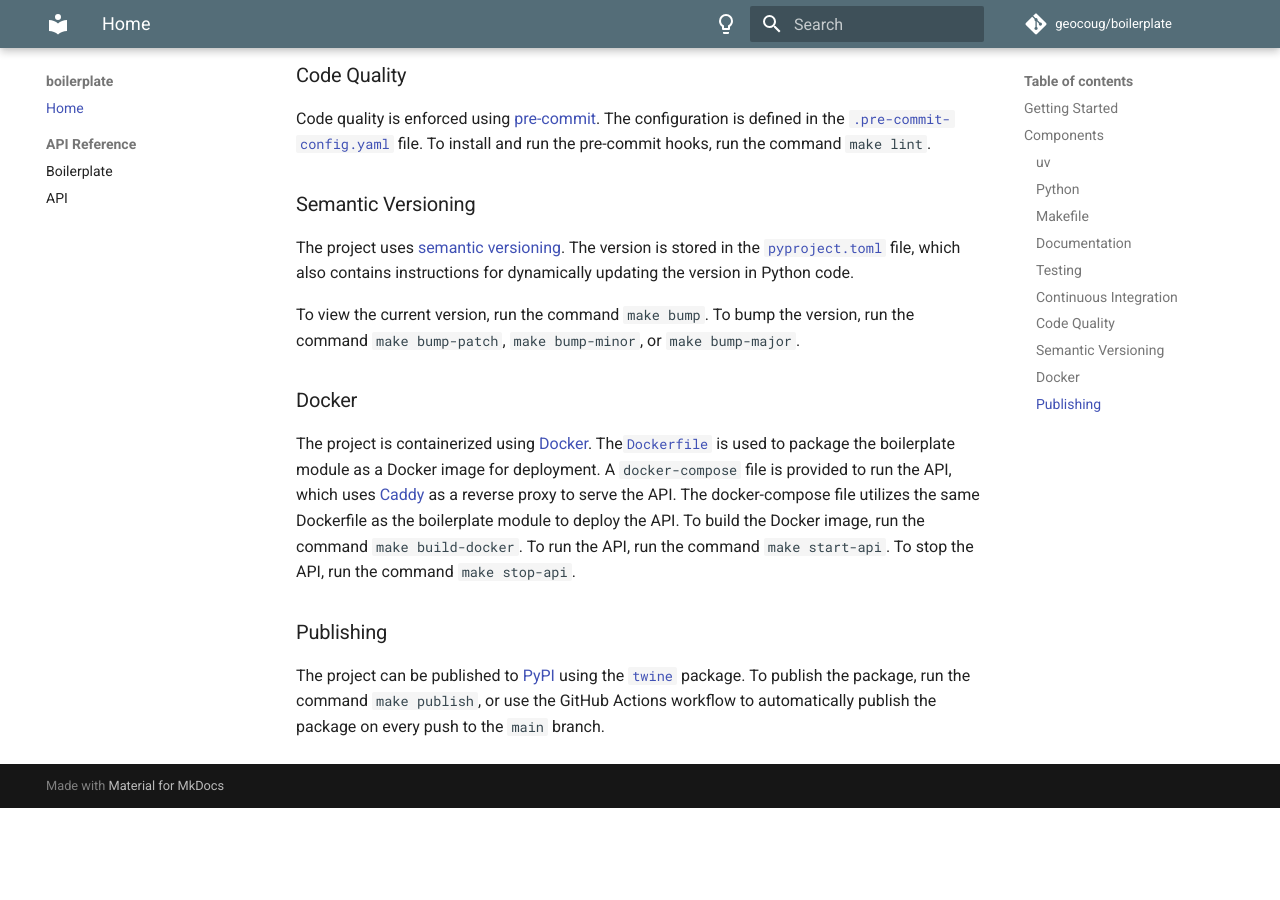
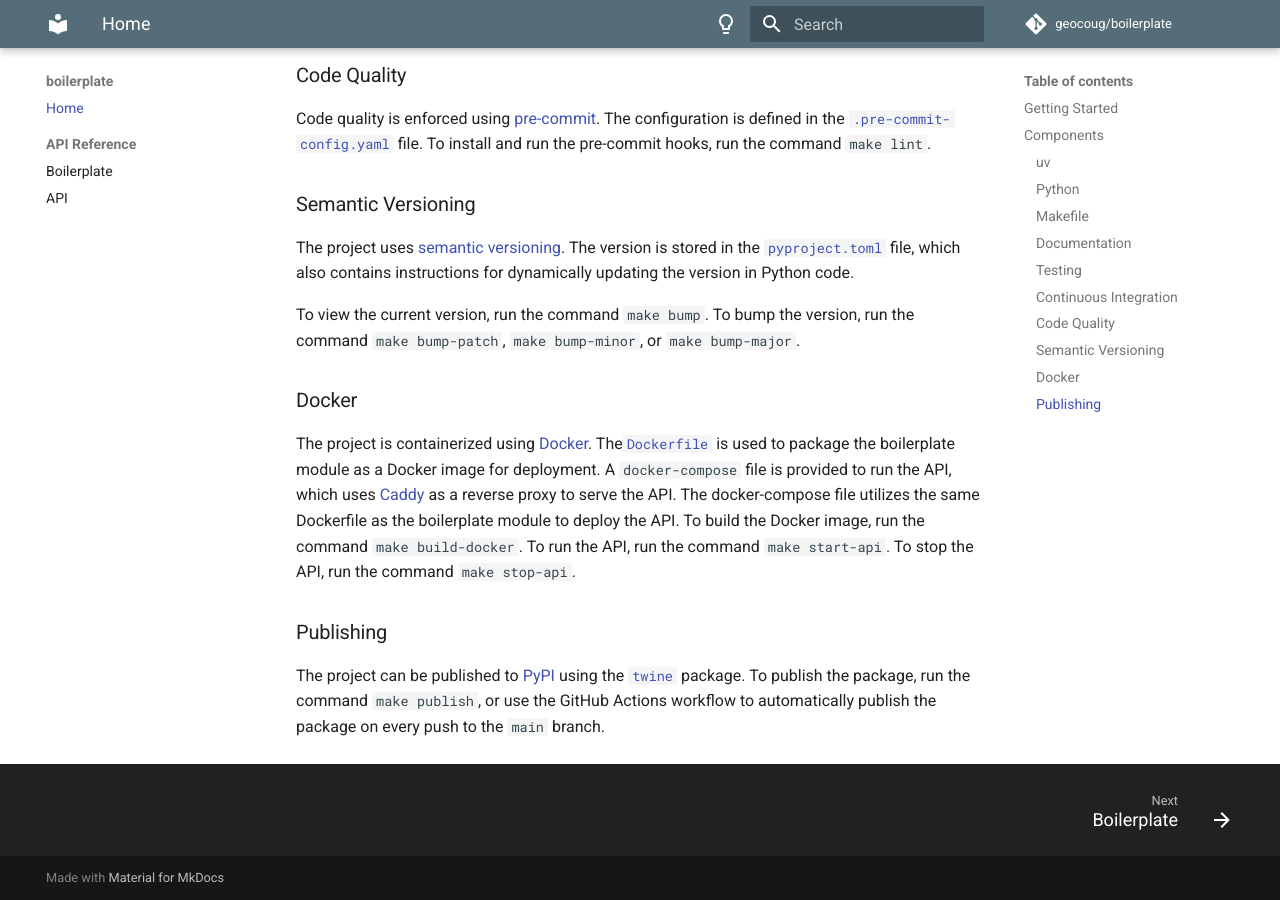
Before and after one commit to geocoug/boilerplate, an MkDocs documentation site: the page built from docs/index.md, in a window 1280 px wide and 900 px high, scrolled down 2740 px. Built offline with MkDocs 1.6.1 and Material for MkDocs 9.7.7, drawn with Linux system fonts in a browser that asks for light colours; comment, search, counter and statistics services are not loaded; before the commit the page ends 3548 px from its top, so only the background shows below that.

Commit message:
tweak docs settings
Signed-off-by: Caleb Grant <geocoug@gmail.com>

```diff
--- a/mkdocs.yaml
+++ b/mkdocs.yaml
@@ -7,17 +7,22 @@
   name: material
   features:
     - announce.dismiss
-    - content.action.edit
-    - content.action.view
+    - search.share
+    - search.suggest
+    - search.highlight
+    - navigation.instant
+    - navigation.instant.prefetch
+    - navigation.instant.progress
+    - navigation.sections
+    - navigation.indexes
+    - navigation.tracking
+    - toc.follow
+    - navigation.footer
+    - navigation.top
     - content.code.annotate
     - content.code.copy
+    - content.tabs.link
     - content.tooltips
-    - navigation.indexes
-    - navigation.sections
-    - search.highlight
-    - search.share
-    - search.suggest
-    - toc.follow
   palette:
     - media: "(prefers-color-scheme: light)"
       scheme: default
@@ -33,12 +38,6 @@
       toggle:
         icon: material/lightbulb
         name: Switch to system preference
-
-nav:
-  - Home: index.md
-  - API Reference:
-    - Boilerplate: boilerplate.md
-    - API: api.md
 
 plugins:
   - search
@@ -68,3 +67,14 @@
   - tables
   - markdown_include.include:
       base_path: .
+
+nav:
+  - Home: index.md
+  - API Reference:
+    - Boilerplate: boilerplate.md
+    - API: api.md
+
+validation:
+  omitted_files: warn
+  absolute_links: warn
+  unrecognized_links: warn
```
Also changed, not shown: docs/boilerplate.md (+3 -2 lines).
